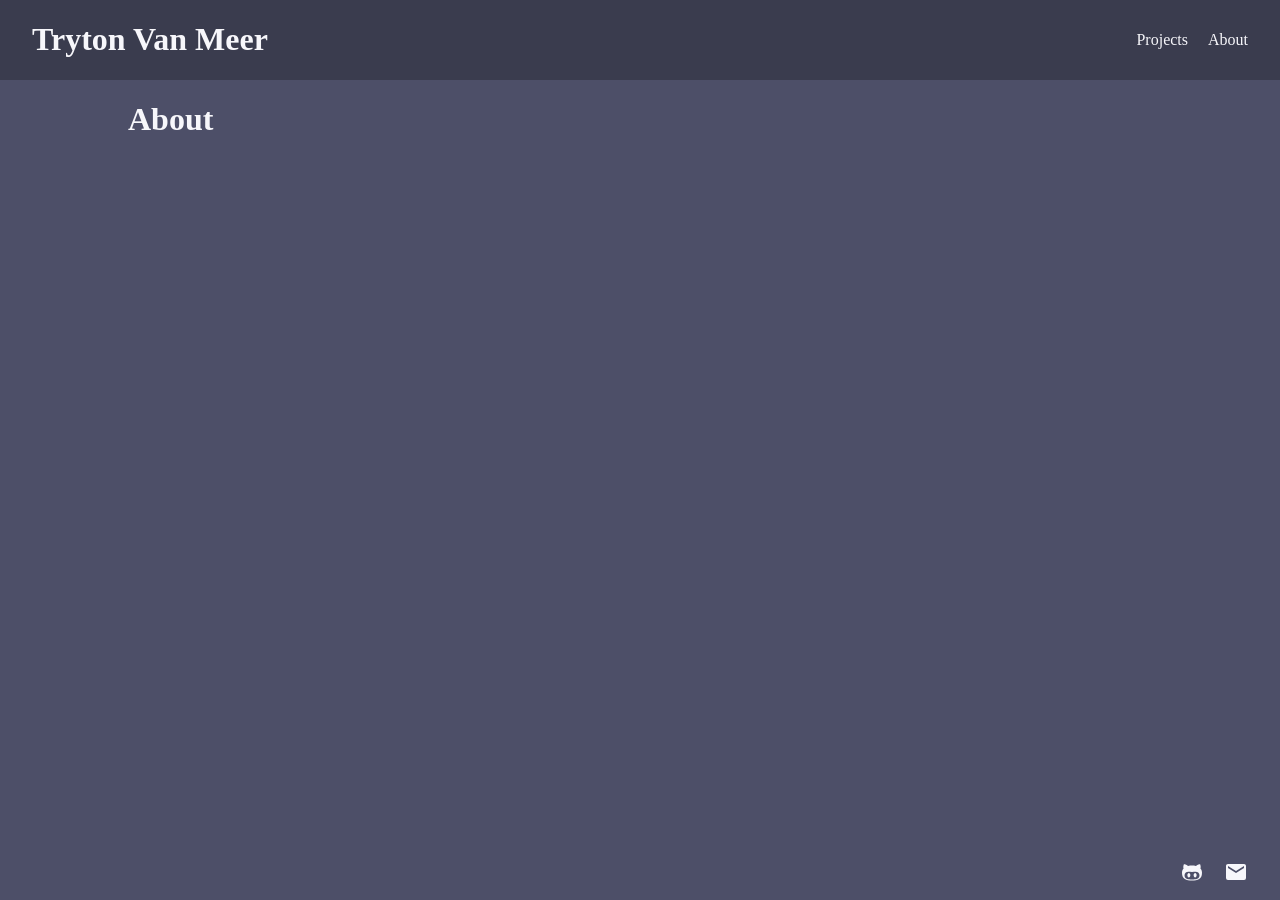
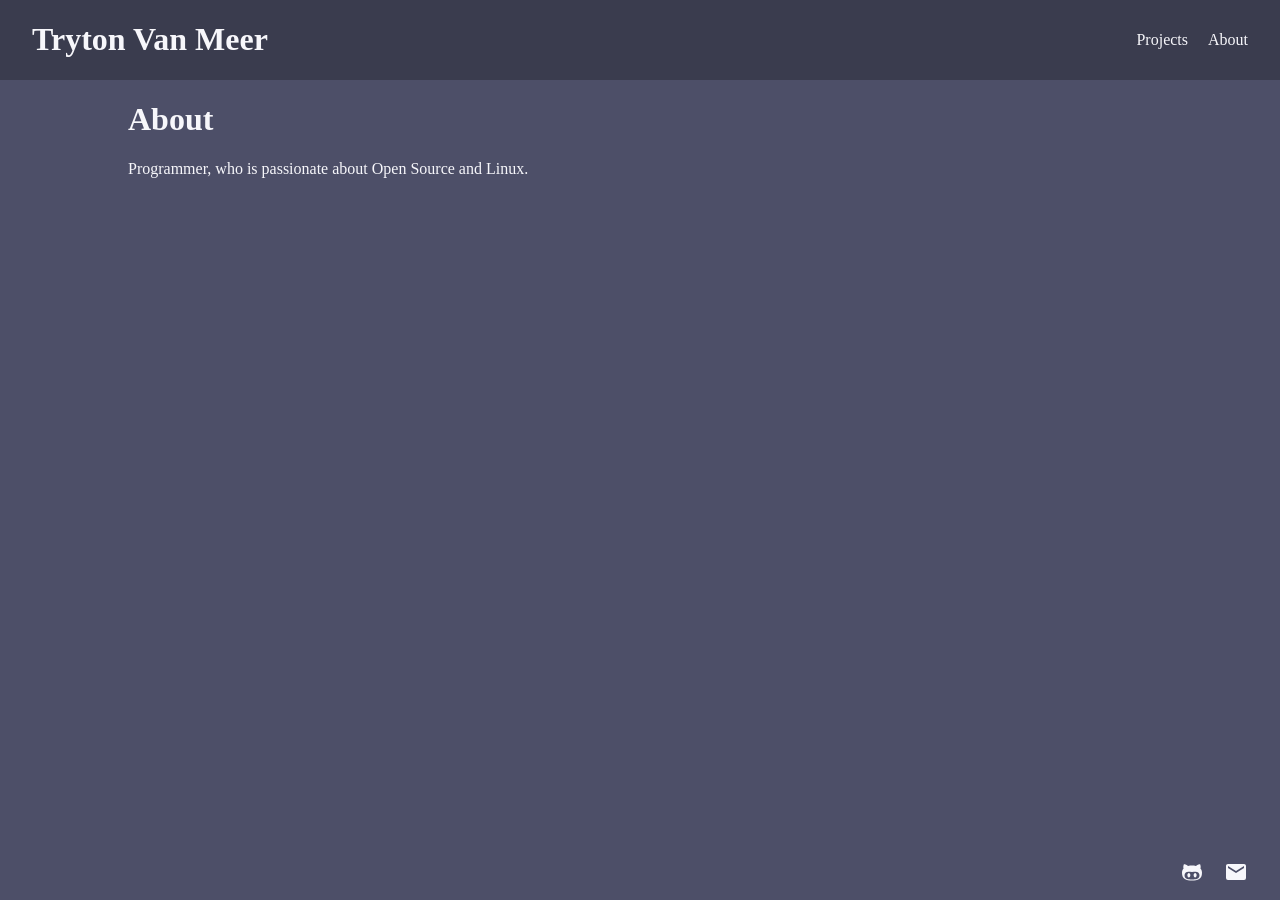
Before and after one commit to tryton-vanmeer/tryton-vanmeer.github.io, a Jekyll site: the page built from about.md, in a window 1280 px wide. Built offline with Jekyll 4.4.1, drawn with Linux system fonts in a browser that asks for light colours.

Commit message:
Updated about page

```diff
--- a/about.md
+++ b/about.md
@@ -5,3 +5,5 @@ permalink: /about/
 ---
 
 # {{ page.title }}
+
+Programmer, who is passionate about Open Source and Linux.
```
